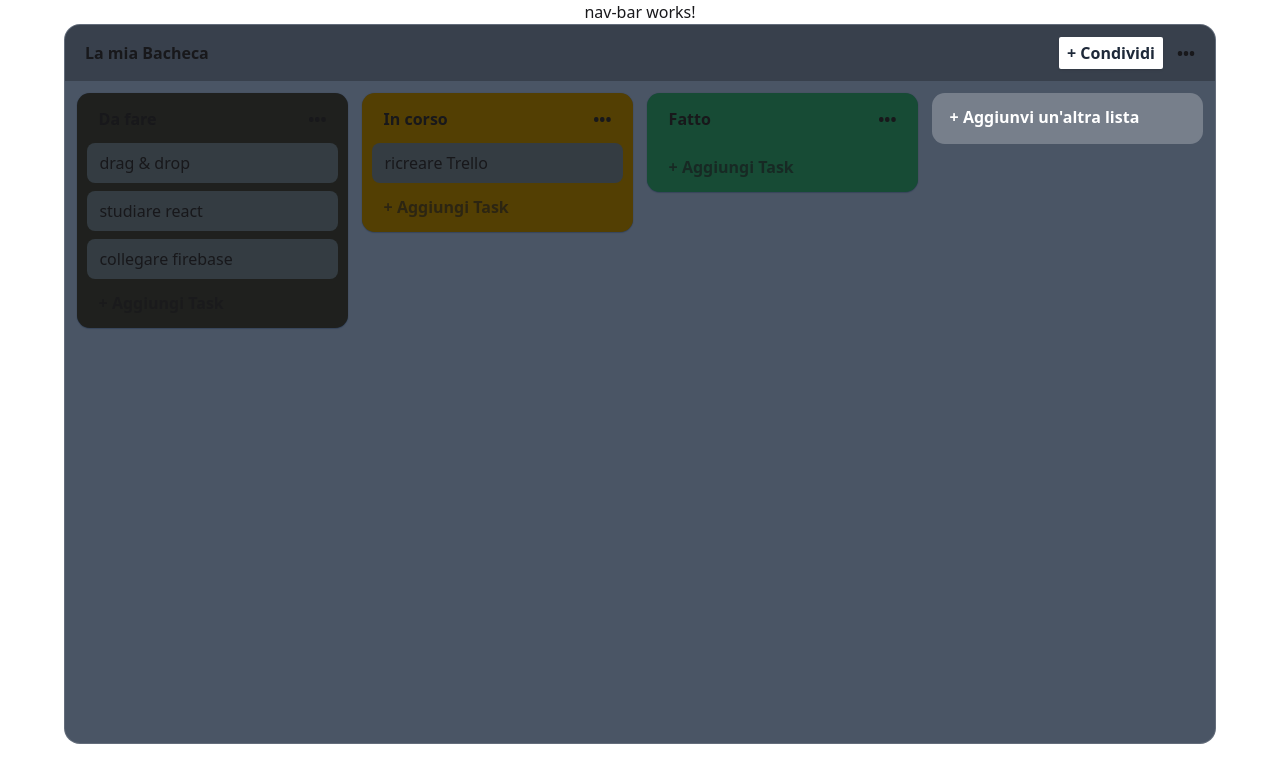
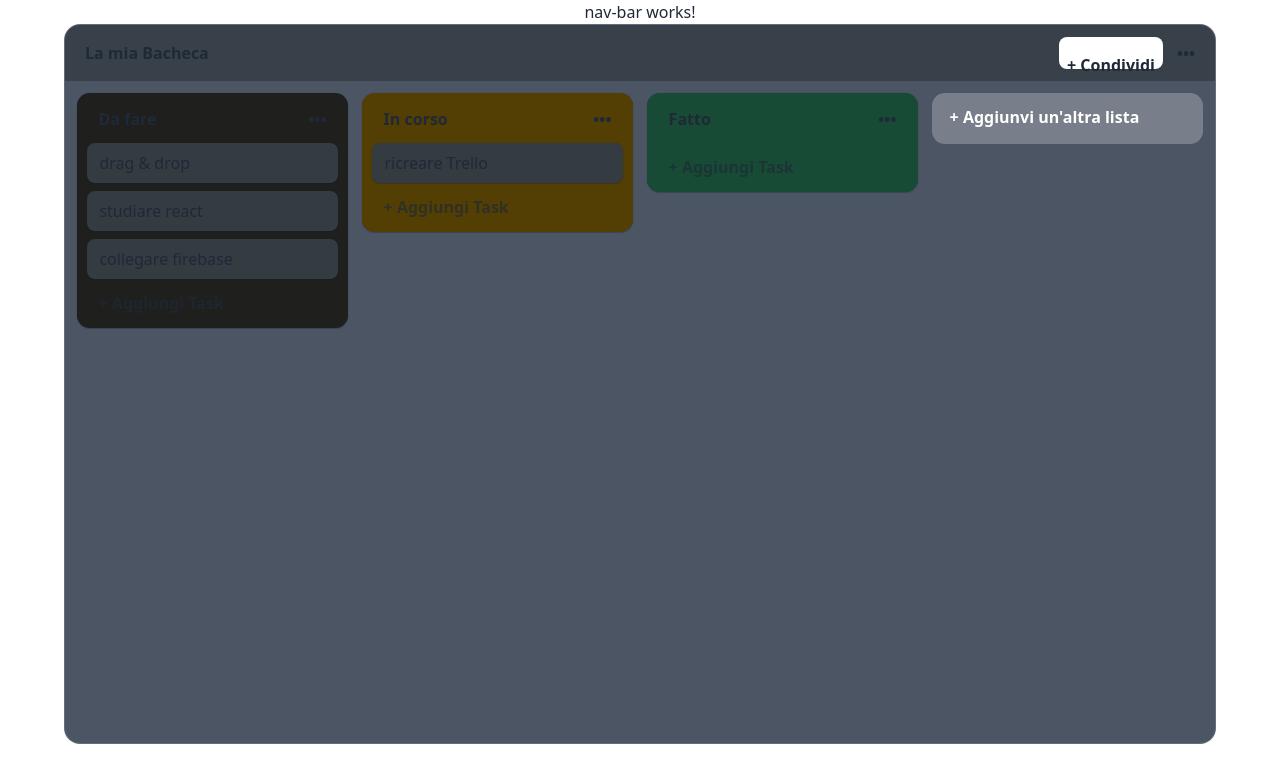
Before and after one commit to Giuseppe-Gambino/Taskee, an Angular app: page / in a window 1280 px wide. Shown: the top 782 px of the page. Built offline with nearby package versions, Linux system fonts and the light colour scheme.

Commit message:
fix dipendenze

```diff
--- /dev/null
+++ b/postcss.config.js
@@ -0,0 +1,6 @@
+module.exports = {
+  plugins: {
+    tailwindcss: {},
+    autoprefixer: {},
+  },
+}
--- a/src/app/pages/dashboard/dashboard.component.html
+++ b/src/app/pages/dashboard/dashboard.component.html
@@ -3,12 +3,12 @@
 >
   <!-- header bacheca -->
   <div
-    class="navDash w-full h-14 backdrop-brightness-75 flex items-center justify-between px-5 font-semibold"
+    class="flex items-center justify-between w-full px-5 font-semibold navDash h-14 backdrop-brightness-75"
   >
     <h5>La mia Bacheca</h5>
     <div class="flex items-center gap-3.5">
       <div
-        class="btn btn-xs py-4 border-0 rounded-xs shadow-sm text-base text-gray-800 font-semibold bg-white"
+        class="py-4 text-base font-semibold text-gray-800 bg-white border-0 shadow-sm btn btn-xs rounded-xs"
       >
         + Condividi
       </div>
@@ -16,7 +16,7 @@
     </div>
   </div>
   <!-- main bacheca -->
-  <div class="p-3 w-full h-full overflow-scroll">
+  <div class="w-full h-full p-3 overflow-scroll">
     <ul class="riga-colonne flex gap-x-3.5 items-start" cdkDropListGroup>
       <!-- colonna standard -->
       <li
@@ -31,14 +31,14 @@
         </div>
         <!-- body colonna -->
         <ul
-          class="cont-tasks flex flex-col gap-y-2"
+          class="flex flex-col cont-tasks gap-y-2"
           cdkDropList
           [cdkDropListData]="sezione.tasks"
           (cdkDropListDropped)="drop($event)"
         >
           <li
             *ngFor="let item of sezione.tasks"
-            class="task flex flex-col"
+            class="flex flex-col task"
             cdkDrag
           >
             <div class="text-task">{{ item.description }}</div>
@@ -46,7 +46,7 @@
         </ul>
         <!-- footer colonna -->
         <div
-          class="px-3 py-1 font-semibold w-full hover:bg-gray-700 rounded-md cursor-pointer"
+          class="w-full px-3 py-1 font-semibold rounded-md cursor-pointer hover:bg-gray-700"
         >
           <h6 (click)="createNewTask(i, 'fare qualcosa')" class="opacity-65">
             + Aggiungi Task
--- a/src/app/pages/dashboard/dashboard.component.scss
+++ b/src/app/pages/dashboard/dashboard.component.scss
@@ -23,6 +23,12 @@
 .task {
   background-color: #343c42;
   border-radius: 0.5rem;
+  box-shadow: 0px 1px 1px #091e4240, 0px 0px 1px #091e424f;
+  cursor: grab;
+}
+
+.task:active {
+  cursor: grabbing;
 }
 
 .text-task {
--- a/src/app/pages/dashboard/dashboard.component.ts
+++ b/src/app/pages/dashboard/dashboard.component.ts
@@ -5,7 +5,7 @@ import {
   moveItemInArray,
   transferArrayItem,
 } from '@angular/cdk/drag-drop';
-import { Colonna, Task } from '../../iterfaces/colonna';
+import { Column, Task } from '../../iterfaces/colonna';
 
 @Component({
   selector: 'app-dashboard',
@@ -13,7 +13,7 @@ import { Colonna, Task } from '../../iterfaces/colonna';
   styleUrl: './dashboard.component.scss',
 })
 export class DashboardComponent {
-  colonne: Colonna[] = [
+  colonne: Column[] = [
     {
       name: 'Da fare',
       color: '#1f201e',
--- a/src/styles.scss
+++ b/src/styles.scss
@@ -1,3 +1,4 @@
 /* You can add global styles to this file, and also import other style files */
-@import "tailwindcss";
-@plugin "daisyui";
+@tailwind base;
+@tailwind components;
+@tailwind utilities;
--- /dev/null
+++ b/tailwind.config.js
@@ -0,0 +1,10 @@
+/** @type {import('tailwindcss').Config} */
+module.exports = {
+   content: ["./src/**/*.{html,ts}"],
+  theme: {
+    extend: {},
+  },
+  plugins: [
+    require('daisyui'),
+  ],
+}
```
Also changed, not shown: package.json (+5 -2 lines), src/app/iterfaces/colonna.ts (+7 -1 lines), 1 other file (tests, documents, lock files or other folders).
